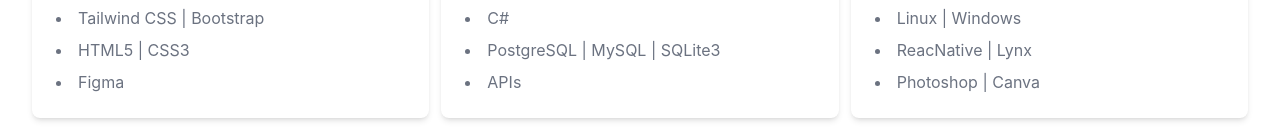
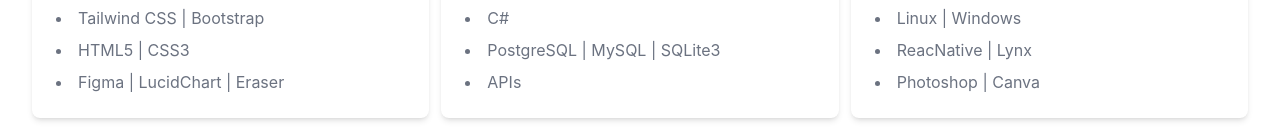
Before and after one commit to khumbolamulungu/codewithkhumbo, a Next.js app: page /about in a window 1280 px wide. Shown: the part 663-800 px from the top of the page. Built offline with nearby package versions, Linux system fonts and the light colour scheme.

Commit message:
sixth commit

```diff
--- a/app/about/page.tsx
+++ b/app/about/page.tsx
@@ -33,7 +33,7 @@
                             <li>JavaScript | NextJS</li>
                             <li>Tailwind CSS | Bootstrap</li>
                             <li>HTML5 | CSS3</li>
-                            <li>Figma</li>
+                            <li>Figma | LucidChart | Eraser</li>
                         </ul>
                     </motion.div>
 
```
